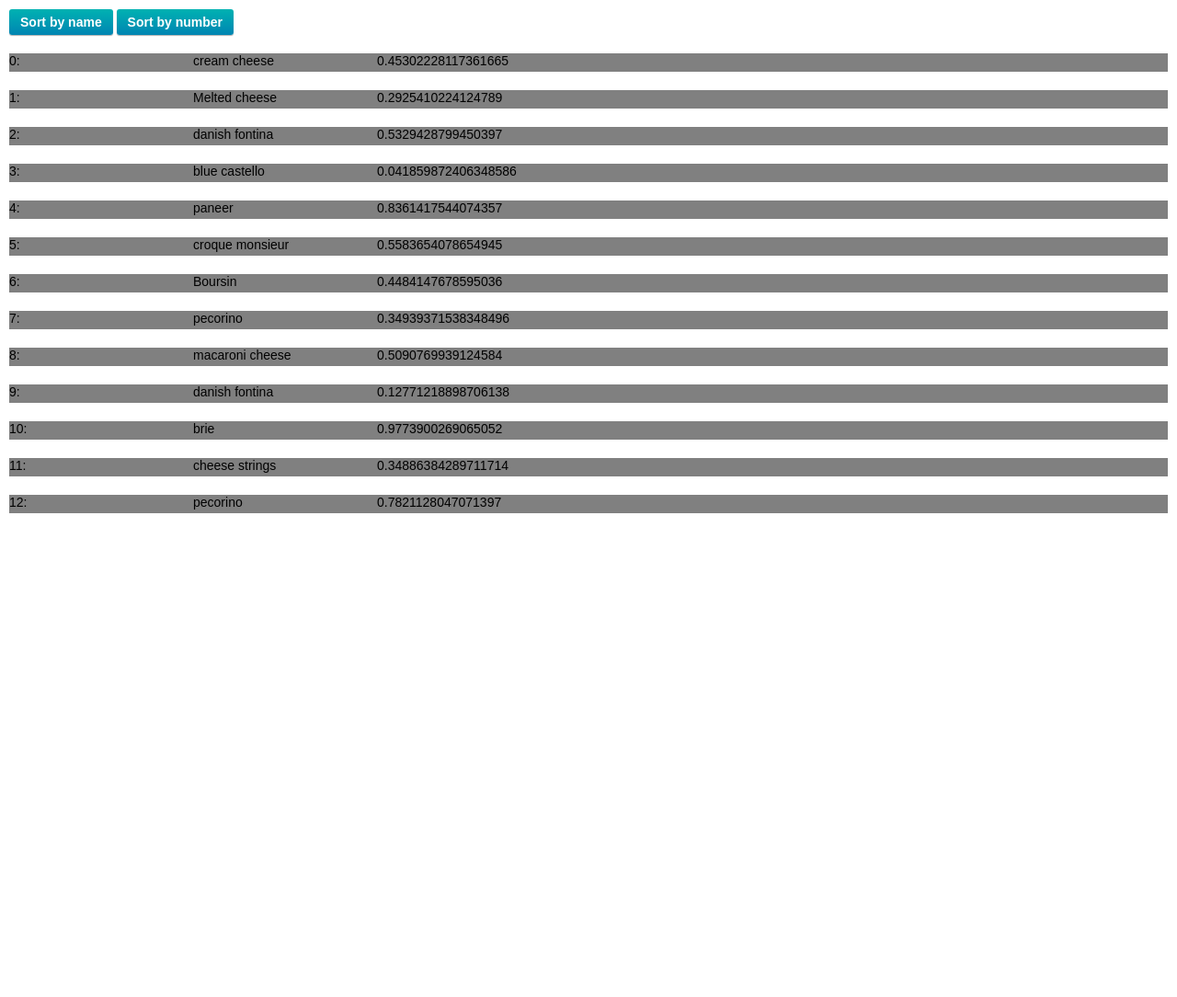
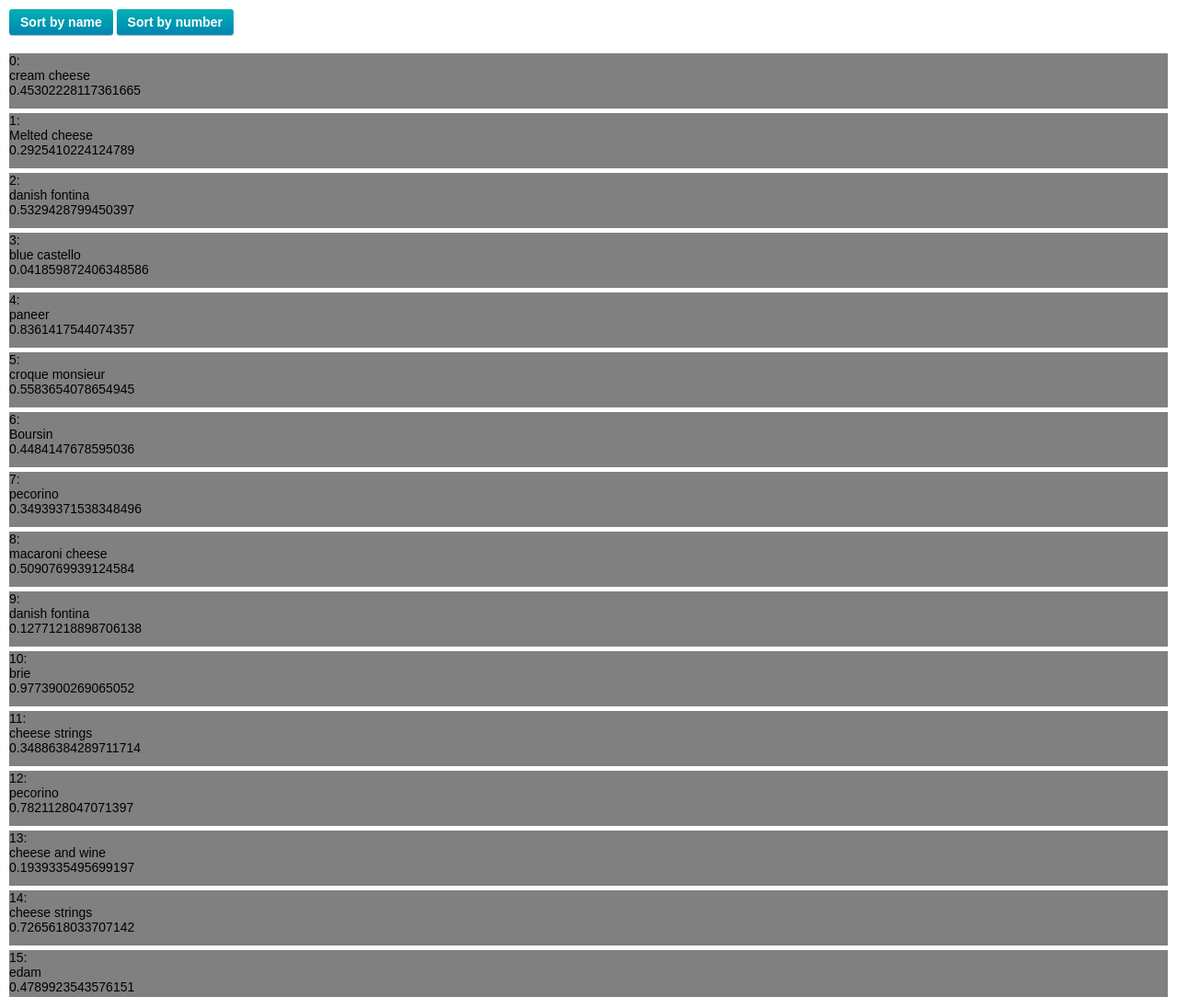
Before and after one commit to YonatanKra/performanceExamples, a plain HTML site: page index.html in a window 1280 px wide. Shown: the top 1084 px of the page at 92% size. Before the commit the page ends 800 px from the top, so only its background shows below. Drawn offline with Linux system fonts and the light colour scheme.

Commit message:
No vs scroll

```diff
--- a/index.html
+++ b/index.html
@@ -68,7 +68,7 @@
 
         .comment {
             font-size: 14px;
-            margin-bottom: 20px;
+            margin-bottom: 5px;
         }
 
         .comment a {
@@ -108,21 +108,21 @@
             font-size: 45px;
         }
 
-        .comments {
+        /*.comments {
             overflow: auto;
             height: 500px;
-        }
+        }*/
 
         .comment {
-            height: 20px;
+            height: 60px;
             border: 1px blue;
             background: gray;
         }
 
-        .comment>div {
+        /*.comment>div {
             width: 200px;
             float: left;
-        }
+        }*/
     </style>
 </head>
 <body>
@@ -220,26 +220,15 @@
 
     function writeComments() {
 
-        const scrollTop = commentsContainer.scrollTop;
-        const containerHeight = commentsContainer.offsetHeight;
-        const nComments = sortedComments.length;
-        const actualHeight = nComments * 40;
-        const currentTopItemIndex = Math.floor(nComments * scrollTop/actualHeight);
-        const nCommentsInView = containerHeight/40; //TODO::20 is hard coded right now...
-        const diffFromTop = scrollTop;
-        const diffFromBottom = actualHeight - scrollTop;
-
         let tcontents = '';
 
-        tcontents += `<div style="height: ${diffFromTop}px;"></div>`;
-        for (var c = currentTopItemIndex; c < currentTopItemIndex + nCommentsInView; c++){
+        for (var c = 0; c < sortedComments.length; c++){
             tcontents += '<div class="comment">' +
                 '<div>' + c + ':</div>' +
                 '<div>' + sortedComments[c].word + '</div>' +
                 '<div>' + sortedComments[c].number + '</div>' +
                 '</div>';
         }
-        tcontents += `<div style="height: ${diffFromBottom}px;"></div>`;
 
         commentsContainer.innerHTML = tcontents;
         commentsContainer.appendChild(table);
```
